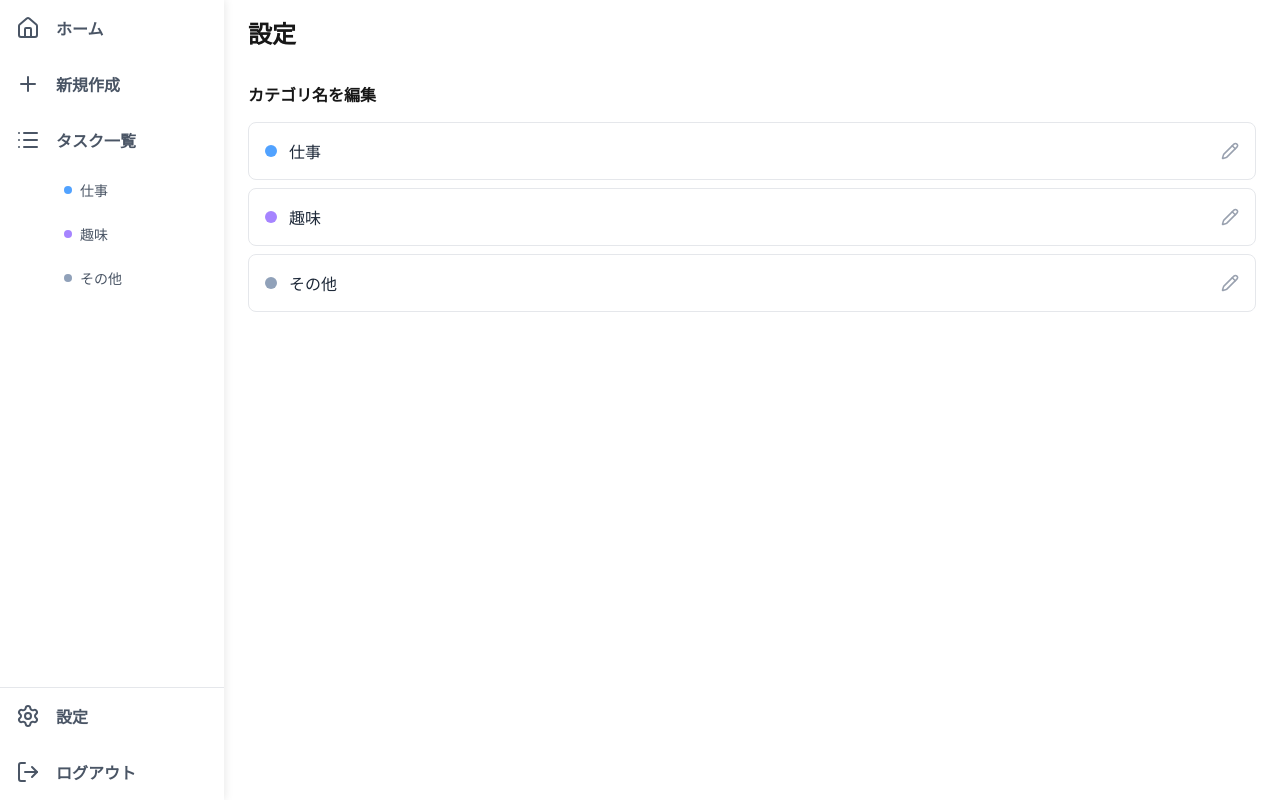
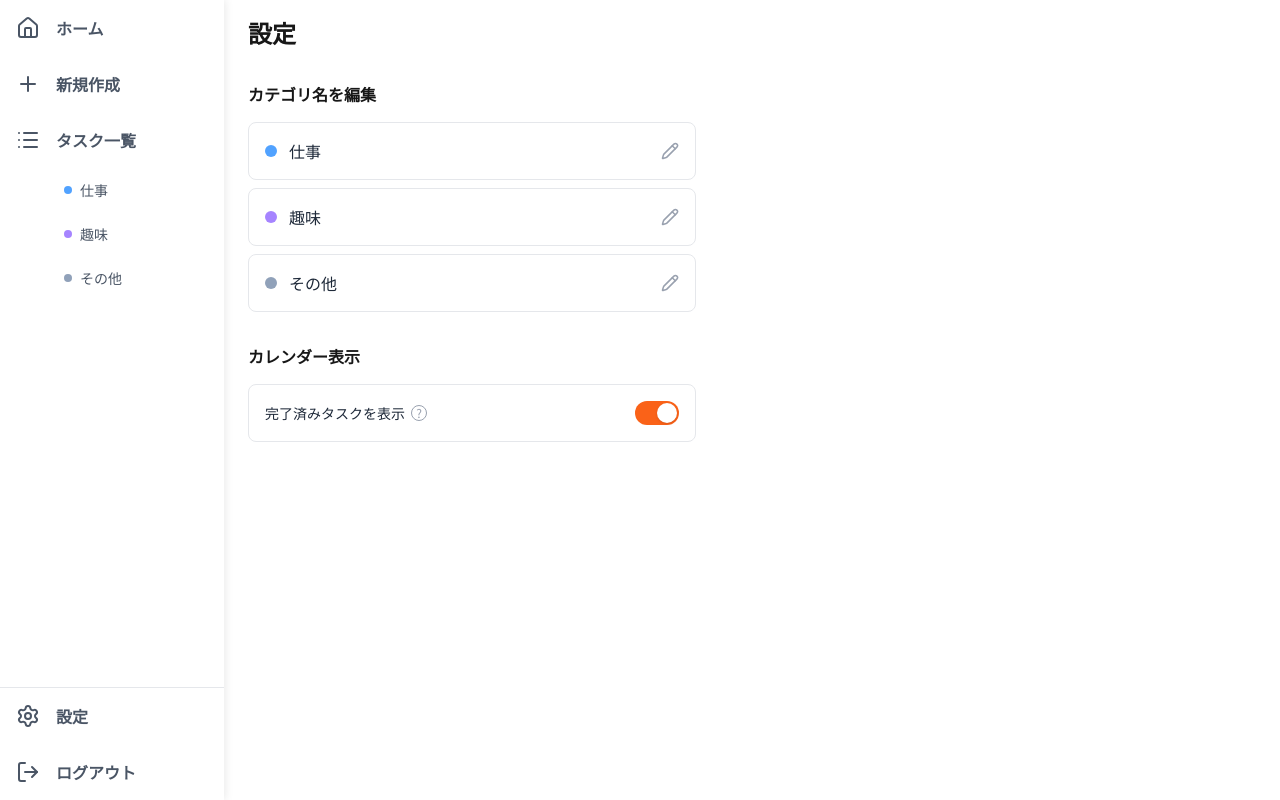
Before and after one commit to RyoAiba/task-board, a Next.js app: page /settings in a window 1280 px wide. Built offline with nearby package versions, Linux system fonts and the light colour scheme.

Commit message:
設定画面の改善（カテゴリバリデーション・トグル・ツールチップ）

```diff
--- a/app/settings/page.tsx
+++ b/app/settings/page.tsx
@@ -2,56 +2,84 @@
 
 import { useState } from "react"
 import { useCategories } from "../../hooks/useCategories"
-import { Pencil, Check, X } from "lucide-react"
+import { useSettings } from "../../hooks/useSettings"
+import { Pencil } from "lucide-react"
 import { CATEGORY_DOT_CLASSES } from "../../types"
+
+const CATEGORY_NAME_MAX = 10
 
 export default function SettingsPage() {
   const { categories, updateCategory } = useCategories()
+  const { settings, updateSetting } = useSettings()
   const [editingId, setEditingId] = useState<string | null>(null)
   const [editingName, setEditingName] = useState("")
+  const [editingError, setEditingError] = useState("")
+  const [tooltipOpen, setTooltipOpen] = useState(false)
 
   const startEdit = (id: string, name: string) => {
     setEditingId(id)
     setEditingName(name)
+    setEditingError("")
   }
 
   const cancelEdit = () => {
     setEditingId(null)
     setEditingName("")
+    setEditingError("")
   }
 
   const saveEdit = () => {
-    if (!editingId || !editingName.trim()) return
+    if (!editingId) return
+    if (!editingName.trim()) {
+      setEditingError("カテゴリ名を入力してください")
+      return
+    }
     updateCategory(editingId, editingName.trim())
     setEditingId(null)
     setEditingName("")
+    setEditingError("")
   }
 
   return (
     <div>
       <h1 className="text-page-title mb-8">設定</h1>
 
-      <section>
+      {/* カテゴリ名を編集 */}
+      <section className="mb-8">
         <h2 className="text-section-title mb-4">カテゴリ名を編集</h2>
-        <div className="space-y-2">
+        <div className="space-y-2 sm:max-w-md">
           {categories.map(cat => (
-            <div key={cat.id} className="flex items-center gap-3 p-4 bg-white border border-gray-200 rounded-lg">
+            <div key={cat.id} className="flex items-center gap-3 p-4 bg-white border border-gray-200 rounded-lg sm:max-w-md">
               {editingId === cat.id ? (
                 <>
                   <div className={`w-3 h-3 rounded-full flex-shrink-0 ${CATEGORY_DOT_CLASSES[cat.color]}`} />
+                  <div className="flex-1">
+                    <div className="flex items-center gap-2">
                       <input
                         type="text"
                         value={editingName}
-                    onChange={e => setEditingName(e.target.value)}
+                        onChange={e => {
+                          setEditingName(e.target.value)
+                          setEditingError("")
+                        }}
                         onKeyDown={e => e.key === "Enter" && saveEdit()}
-                    className="flex-1 px-3 py-1 border border-gray-300 rounded-lg focus:outline-none focus:ring-2 focus:ring-primary"
+                        maxLength={CATEGORY_NAME_MAX}
+                        className="w-full sm:w-48 px-3 py-1 border border-gray-300 rounded-lg focus:outline-none focus:ring-2 focus:ring-primary text-sm"
                         autoFocus
                       />
-                  <button onClick={saveEdit} className="text-primary hover:opacity-70 transition-opacity">
-                    <Check size={18} />
+                      <span className={`text-xs whitespace-nowrap ${editingName.length >= CATEGORY_NAME_MAX ? "text-red-500" : "text-gray-400"}`}>
+                        {editingName.length} / {CATEGORY_NAME_MAX}
+                      </span>
+                    </div>
+                    {editingError && (
+                      <p className="text-red-500 text-xs mt-1">{editingError}</p>
+                    )}
+                  </div>
+                  <button onClick={saveEdit} className="text-sm font-semibold text-primary hover:opacity-70 transition-opacity whitespace-nowrap">
+                    保存
                   </button>
-                  <button onClick={cancelEdit} className="text-gray-400 hover:opacity-70 transition-opacity">
-                    <X size={18} />
+                  <button onClick={cancelEdit} className="text-sm font-semibold text-gray-400 hover:opacity-70 transition-opacity whitespace-nowrap">
+                    キャンセル
                   </button>
                 </>
               ) : (
@@ -67,6 +95,43 @@ export default function SettingsPage() {
           ))}
         </div>
       </section>
+
+      {/* カレンダー表示設定 */}
+      <section>
+        <h2 className="text-section-title mb-4">カレンダー表示</h2>
+        <div className="bg-white border border-gray-200 rounded-lg p-4 sm:max-w-md">
+          <div className="flex items-center justify-between">
+            <div className="flex items-center gap-1.5">
+              <p className="text-sm font-medium text-gray-800">完了済みタスクを表示</p>
+              <div className="relative group">
+                <button
+                  type="button"
+                  onClick={() => setTooltipOpen(prev => !prev)}
+                  className={`w-4 h-4 rounded-full border text-xs flex items-center justify-center leading-none transition-colors ${tooltipOpen
+                      ? "bg-primary border-primary text-white"
+                      : "border-gray-400 text-gray-400 hover:bg-primary hover:border-primary hover:text-white"
+                    }`}
+                >
+                  ?
+                </button>
+                <div className={`absolute bottom-full left-1/2 -translate-x-1/2 mb-2 w-48 px-3 py-2 bg-gray-800 text-white text-xs rounded-lg whitespace-normal z-10 transition-opacity ${tooltipOpen ? "opacity-100" : "opacity-0 pointer-events-none group-hover:opacity-100 group-hover:pointer-events-auto"
+                  }`}>
+                  オフにすると完了済みタスクをカレンダーに表示しません
+                  <div className="absolute top-full left-1/2 -translate-x-1/2 border-4 border-transparent border-t-gray-800" />
+                </div>
+              </div>
+            </div>
+            <button
+              onClick={() => updateSetting("showCompletedInCalendar", !settings.showCompletedInCalendar)}
+              className={`relative w-11 h-6 rounded-full transition-colors flex-shrink-0 ${settings.showCompletedInCalendar ? "bg-primary" : "bg-gray-200"
+                }`}
+            >
+              <span className={`absolute top-0.5 left-0.5 w-5 h-5 bg-white rounded-full shadow transition-transform ${settings.showCompletedInCalendar ? "translate-x-5" : "translate-x-0"
+                }`} />
+            </button>
+          </div>
+        </div>
+      </section>
     </div>
   )
 }
--- /dev/null
+++ b/hooks/useSettings.ts
@@ -0,0 +1,41 @@
+import { useState, useEffect, useRef } from "react"
+
+const STORAGE_KEY = "task-board-settings"
+
+type Settings = {
+  showCompletedInCalendar: boolean
+}
+
+const DEFAULT_SETTINGS: Settings = {
+  showCompletedInCalendar: true,
+}
+
+export function useSettings() {
+  const [settings, setSettings] = useState<Settings>(DEFAULT_SETTINGS)
+  const isInitialized = useRef(false)
+
+  useEffect(() => {
+    const stored = localStorage.getItem(STORAGE_KEY)
+    if (stored) {
+      try {
+        setSettings({ ...DEFAULT_SETTINGS, ...JSON.parse(stored) })
+      } catch {
+        setSettings(DEFAULT_SETTINGS)
+      }
+    }
+  }, [])
+
+  useEffect(() => {
+    if (!isInitialized.current) {
+      isInitialized.current = true
+      return
+    }
+    localStorage.setItem(STORAGE_KEY, JSON.stringify(settings))
+  }, [settings])
+
+  const updateSetting = <K extends keyof Settings>(key: K, value: Settings[K]) => {
+    setSettings(prev => ({ ...prev, [key]: value }))
+  }
+
+  return { settings, updateSetting }
+}
```
Lines whose indentation alone changed are shown as unchanged.
